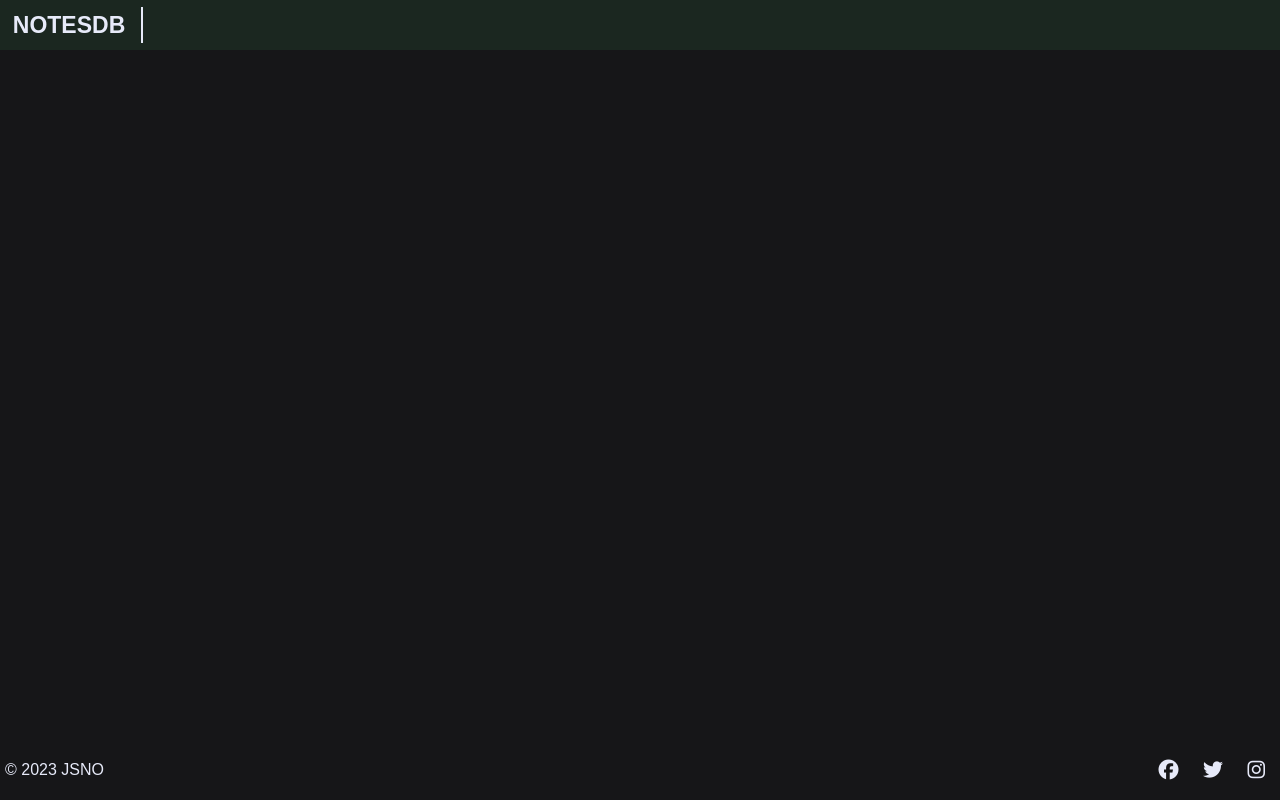
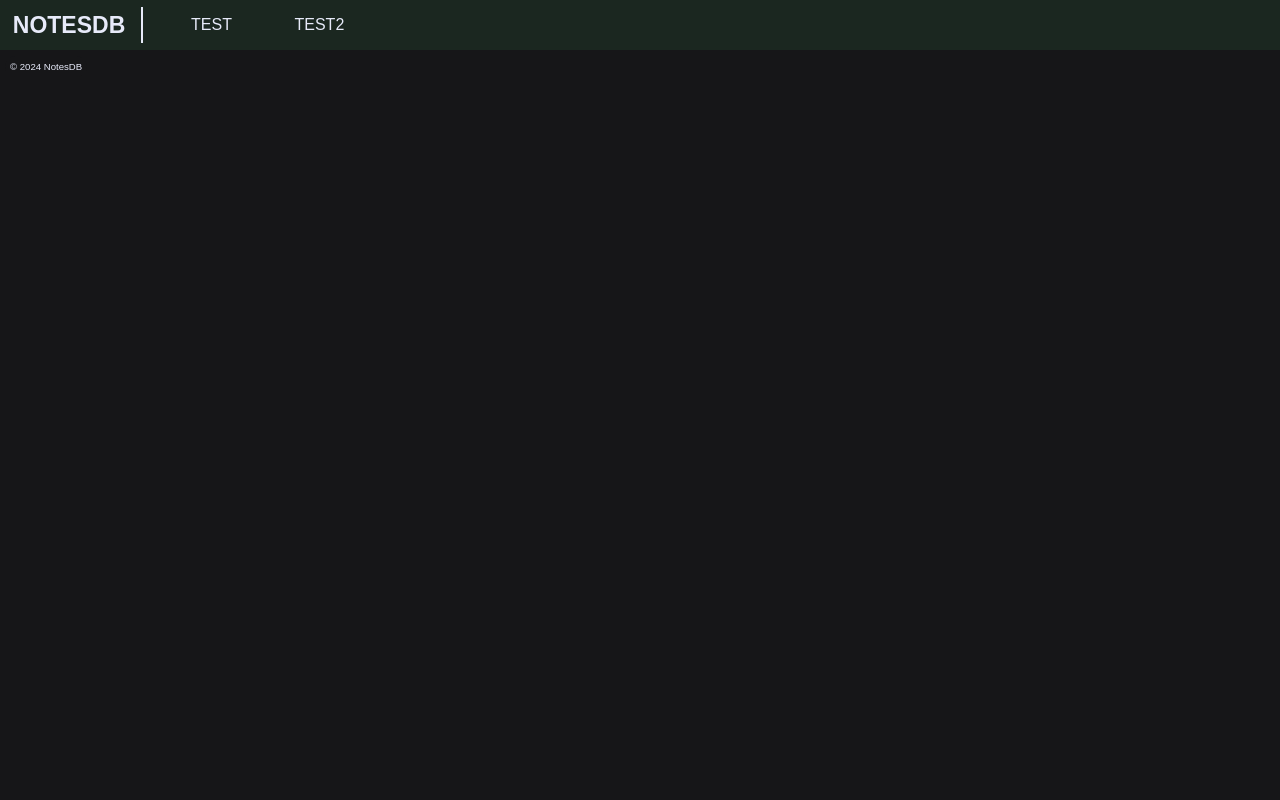
Before and after one commit to cenekp74/notesdb, a Python web app: template app/templates/base.html in a window 1280 px wide. Run offline with Jinja, Linux system fonts and the light colour scheme; the template is opened without the code that fills it, so the values that code supplies are empty; some libraries are stand-ins or nearby versions.

Commit message:
topnav and footer changes

```diff
--- a/app/static/css/main.css
+++ b/app/static/css/main.css
@@ -68,11 +68,9 @@ a:hover {
     min-width: 70vw;
     max-width: 100vw;
     margin: 0 auto;
-    margin-bottom: 60px;
     margin-left: auto;
     margin-right: auto;
     padding-left: 1vw;
-    padding-top: 50px;
     display: flex;
     flex-direction: column;
     justify-content: space-between;
@@ -97,7 +95,7 @@ button:not(:disabled) {
     align-items: center;
     display: flex;
     min-height: 50px;
-    position: fixed;
+    position: sticky;
     width: 100%;
     z-index: 10;
 }
@@ -264,27 +262,23 @@ footer {
     text-align: center;
     padding: 5px;
     padding-top: 1px;
-    position: fixed;
+    position: sticky;
     bottom: 0;
     width: 100%;
     display: flex;
     justify-content: space-between;
     align-items: center;
-    background-color: var(--bg-color);
-    max-height: 56px;
+    max-height: 30px;
 }
 
-.social-icons a {
-    display: inline-block;
-    margin: 0 10px;
-    color: var(--text-color);
-    text-decoration: none;
-    font-size: 20px;
+footer p {
+    background-color: var(--bg-color);
+    padding: 5px;
+    margin-bottom: 3px;
+    font-size: 60%;
+    border-radius: var(--border-radius);
 }
 
-.system-links {
-    font-size: 80%;
-}
 
 /* #endregion footer */
 
--- a/app/templates/base.html
+++ b/app/templates/base.html
@@ -16,6 +16,8 @@
     <div class="topnav" id="topnav">
         <a href="/" class="logo">NotesDB</a>
         <div id="topnav-links" class="topnav-left topnav-links">
+            <a href="#">test</a>
+            <a href="#">test2</a>
         </div>
         <a href="javascript:void(0);" class="icon" onclick="topnav_drop()">
             <i id="icon" class="fa fa-bars"></i>
@@ -35,17 +37,7 @@
         {% endblock %}
     </div>
     <footer>
-        <p>&copy; 2023 JSNO</p>
-        {% if current_user.is_authenticated %}
-        <div class="system-links">
-            <a href="{{ url_for('logout') }}">Log out</a>
-        </div>
-        {% endif %}
-        <div class="social-icons">
-            <a href="#" target="_blank"><i class="fa-brands fa-facebook"></i></a>
-            <a href="#" target="_blank"><i class="fa-brands fa-twitter"></i></a>
-            <a href="#" target="_blank"><i class="fa-brands fa-instagram"></i></a>
-        </div>
+        <p>&copy; 2024 NotesDB</p>
     </footer>
     <script src="{{ url_for('static', filename='/js/main.js') }}"></script>
 </body>
```
